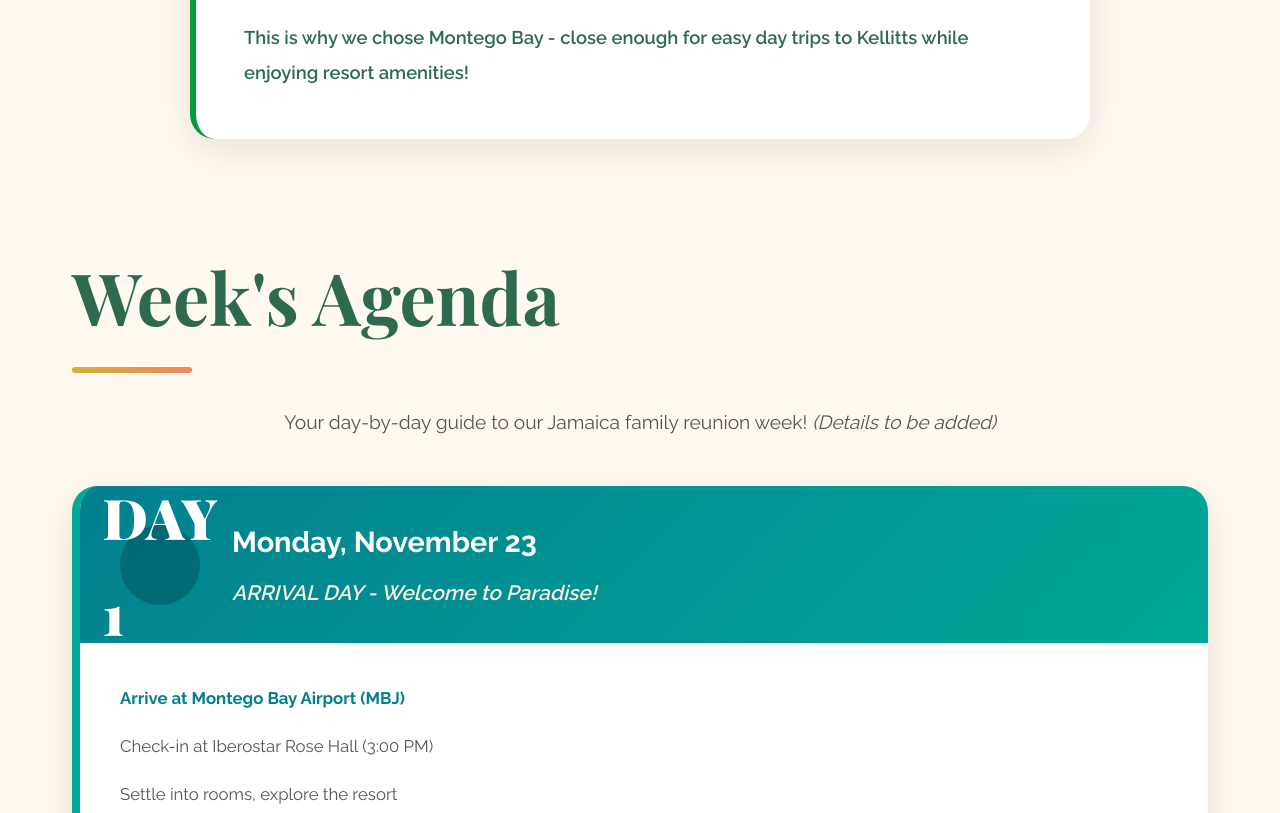
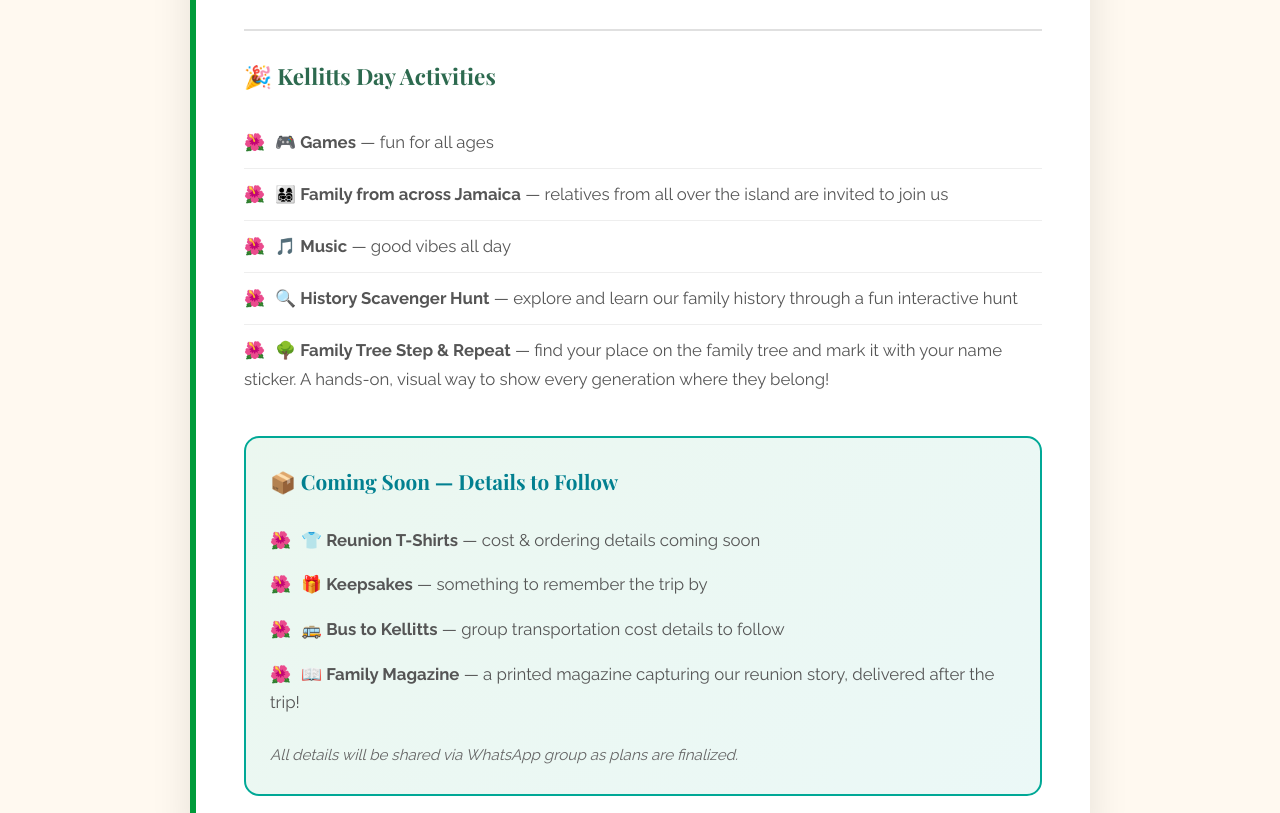
Before and after one commit to sopatterson/jamaica-reunion-2026, a plain HTML site: page index.html in a window 1280 px wide. Shown: the part 6573-7386 px from the top of the page. Drawn offline with nearby package versions, Linux system fonts and the light colour scheme.

Commit message:
Add Kellitts Day full activity details and coming soon items

```diff
--- a/index.html
+++ b/index.html
@@ -940,7 +940,9 @@
                     </ul>
                     <p style="margin-top: 1.5rem; text-align: center;">
                         <strong>📧 Email your selections to:<br>
-                            <span style="color: var(--tropical-teal); font-size: 1.2rem;"><a href="mailto:revandrea124@gmail.com" style="color: var(--tropical-teal);">revandrea124@gmail.com</a></span></strong>
+                            <span style="color: var(--tropical-teal); font-size: 1.2rem;"><a
+                                    href="mailto:revandrea124@gmail.com"
+                                    style="color: var(--tropical-teal);">revandrea124@gmail.com</a></span></strong>
                     </p>
                     <p style="margin-top: 1rem; font-style: italic; color: #888; text-align: center;">(Google Form link
                         coming soon for easier tracking!)</p>
@@ -964,7 +966,9 @@
                     </p>
                     <p style="margin-top: 1rem; text-align: center;">
                         <strong>📧 Email flight details to:<br>
-                            <span style="color: var(--tropical-teal); font-size: 1.2rem;"><a href="mailto:revandrea124@gmail.com" style="color: var(--tropical-teal);">revandrea124@gmail.com</a></span></strong>
+                            <span style="color: var(--tropical-teal); font-size: 1.2rem;"><a
+                                    href="mailto:revandrea124@gmail.com"
+                                    style="color: var(--tropical-teal);">revandrea124@gmail.com</a></span></strong>
                     </p>
                     <p style="margin-top: 1rem; font-style: italic; color: #888; text-align: center;">(Shared Google
                         Sheet coming soon for everyone to see who's arriving when!)</p>
@@ -1050,11 +1054,13 @@
 
             <ul class="steps-list">
                 <li>
-                    <strong>CHOOSE YOUR PROPERTY</strong> - Decide between Selection or Waves based on your budget and preference
+                    <strong>CHOOSE YOUR PROPERTY</strong> - Decide between Selection or Waves based on your budget and
+                    preference
                 </li>
                 <li>
                     <strong>SEND BOOKING INFO</strong> via email to <span
-                        style="color: var(--gold); font-size: 1.3rem;"><a href="mailto:revandrea124@gmail.com" style="color: var(--gold);">revandrea124@gmail.com</a></span><br>
+                        style="color: var(--gold); font-size: 1.3rem;"><a href="mailto:revandrea124@gmail.com"
+                            style="color: var(--gold);">revandrea124@gmail.com</a></span><br>
                     Include:<br>
                     • Names of all persons in the room<br>
                     • Full addresses<br>
@@ -1077,18 +1083,35 @@
         <div class="wave-divider"></div>
 
         <!-- Kellitts Visit -->
-        <section class="fade-in">
+        <section class="fade-in" id="kellitts">
             <h2>Visiting Kellitts from Montego Bay</h2>
             <div class="info-card" style="max-width: 900px; margin: 0 auto; border-left-color: var(--jamaica-green);">
                 <h3>🇯🇲 Connecting with Our Roots</h3>
-                <p style="margin-bottom: 1rem;"><strong>Distance:</strong> Montego Bay to Kellitts is approximately
-                    50-60 miles (80-95 km)</p>
+                <p style="margin-bottom: 1rem;"><strong>Distance:</strong> Montego Bay to Kellitts is approximately 50-60 miles (80-95 km)</p>
                 <p style="margin-bottom: 1rem;"><strong>Drive Time:</strong> About 90 minutes each way</p>
-                <p style="margin-bottom: 1.5rem;"><strong>Our Plan:</strong> We'll arrange group transportation
-                    (buses/vans) so families can visit Kellitts together. Spend the day with family and friends, enjoy
-                    authentic Jamaican food, and let the younger generation experience where we're from!</p>
-                <p style="font-weight: 600; color: var(--palm-green); font-size: 1.15rem;">This is why we chose Montego
-                    Bay - close enough for easy day trips to Kellitts while enjoying resort amenities!</p>
+                <p style="margin-bottom: 1.5rem;"><strong>Our Plan:</strong> We'll arrange group transportation (buses/vans) so families can visit Kellitts together. Spend the day with family and friends, enjoy authentic Jamaican food, and let the younger generation experience where we're from!</p>
+
+                <div style="margin-top: 2rem; padding-top: 1.5rem; border-top: 2px solid #E0E0E0;">
+                    <p style="font-family: 'Playfair Display', serif; font-size: 1.4rem; font-weight: 700; color: var(--palm-green); margin-bottom: 1.2rem;">🎉 Kellitts Day Activities</p>
+                    <ul style="list-style: none; padding: 0;">
+                        <li style="padding: 0.7rem 0; border-bottom: 1px solid #eee; font-size: 1.05rem;">🎮 <strong>Games</strong> — fun for all ages</li>
+                        <li style="padding: 0.7rem 0; border-bottom: 1px solid #eee; font-size: 1.05rem;">👨‍👩‍👧‍👦 <strong>Family from across Jamaica</strong> — relatives from all over the island are invited to join us</li>
+                        <li style="padding: 0.7rem 0; border-bottom: 1px solid #eee; font-size: 1.05rem;">🎵 <strong>Music</strong> — good vibes all day</li>
+                        <li style="padding: 0.7rem 0; border-bottom: 1px solid #eee; font-size: 1.05rem;">🔍 <strong>History Scavenger Hunt</strong> — explore and learn our family history through a fun interactive hunt</li>
+                        <li style="padding: 0.7rem 0; font-size: 1.05rem;">🌳 <strong>Family Tree Step & Repeat</strong> — find your place on the family tree and mark it with your name sticker. A hands-on, visual way to show every generation where they belong!</li>
+                    </ul>
+                </div>
+
+                <div style="margin-top: 2rem; padding: 1.5rem; background: linear-gradient(135deg, rgba(0,155,58,0.08), rgba(0,168,150,0.08)); border-radius: 15px; border: 2px solid var(--tropical-teal);">
+                    <p style="font-family: 'Playfair Display', serif; font-size: 1.3rem; font-weight: 700; color: var(--ocean-deep); margin-bottom: 1rem;">📦 Coming Soon — Details to Follow</p>
+                    <ul style="list-style: none; padding: 0;">
+                        <li style="padding: 0.5rem 0; font-size: 1.05rem;">👕 <strong>Reunion T-Shirts</strong> — cost & ordering details coming soon</li>
+                        <li style="padding: 0.5rem 0; font-size: 1.05rem;">🎁 <strong>Keepsakes</strong> — something to remember the trip by</li>
+                        <li style="padding: 0.5rem 0; font-size: 1.05rem;">🚌 <strong>Bus to Kellitts</strong> — group transportation cost details to follow</li>
+                        <li style="padding: 0.5rem 0; font-size: 1.05rem;">📖 <strong>Family Magazine</strong> — a printed magazine capturing our reunion story, delivered after the trip!</li>
+                    </ul>
+                    <p style="margin-top: 1rem; font-style: italic; color: #666; font-size: 0.95rem;">All details will be shared via WhatsApp group as plans are finalized.</p>
+                </div>
             </div>
         </section>
 
@@ -1180,20 +1203,17 @@
                 </div>
                 <div class="day-details">
                     <p><strong>Morning: Group trip to Kellitts, Clarendon</strong></p>
-                    <p>Visit family and friends in the community</p>
-                    <p>Show the younger generation where we're from</p>
-                    <p>Authentic Jamaican lunch with local family</p>
+                    <p>Games, music, history scavenger hunt & family tree activity</p>
+                    <p>Family from across Jamaica joining us for the day</p>
+                    <p>Authentic Jamaican food with local family</p>
                     <p>Return to resort in afternoon</p>
+                    <p style="margin-top: 0.5rem;">👆 <a href="#kellitts" style="color: var(--tropical-teal); font-weight: 600;">See full Kellitts Day details above</a></p>
                     <p style="margin-top: 1.5rem;"><strong>Evening: THANKSGIVING CELEBRATION!</strong></p>
                     <p>Special Thanksgiving dinner at resort</p>
                     <p>Traditional turkey with Jamaican flair</p>
                     <p>Family gratitude circle and giving thanks</p>
-                    <p style="margin-top: 1rem; font-weight: 600; color: var(--jamaica-green);">📌 Transportation to
-                        Kellitts details to be arranged. Those not going can enjoy resort day!</p>
-                    <p style="margin-top: 0.5rem; font-weight: 600; color: var(--coral-sunset);">🦃 Perfect day -
-                        connecting with roots AND celebrating family!</p>
-                    <p style="margin-top: 0.5rem; font-style: italic; color: #888;">(Specific timing and details to be
-                        added)</p>
+                    <p style="margin-top: 1rem; font-weight: 600; color: var(--jamaica-green);">📌 Transportation to Kellitts details to be arranged. Those not going can enjoy resort day!</p>
+                    <p style="margin-top: 0.5rem; font-weight: 600; color: var(--coral-sunset);">🦃 Perfect day - connecting with roots AND celebrating family!</p>
                 </div>
             </div>
 
```
